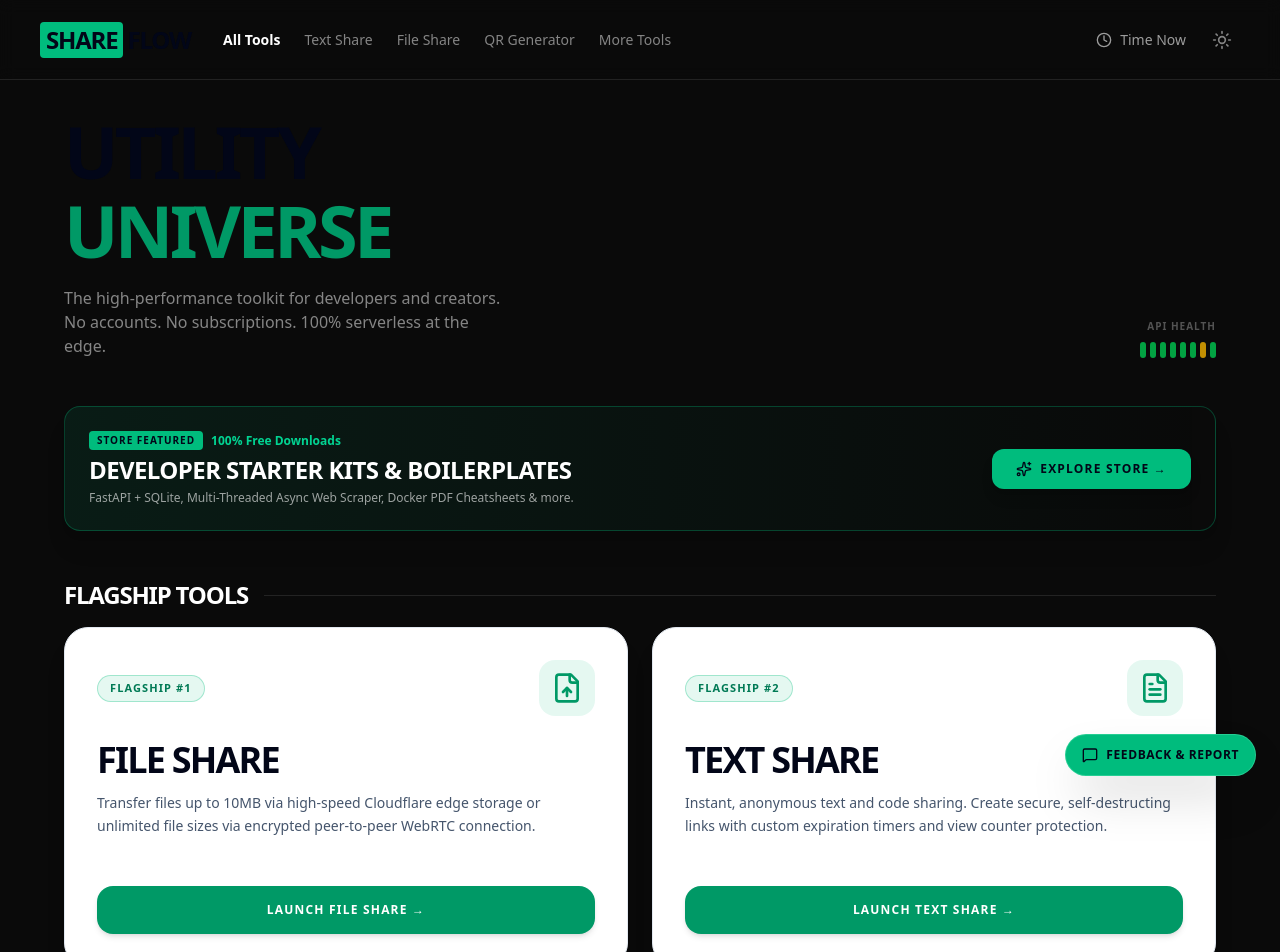
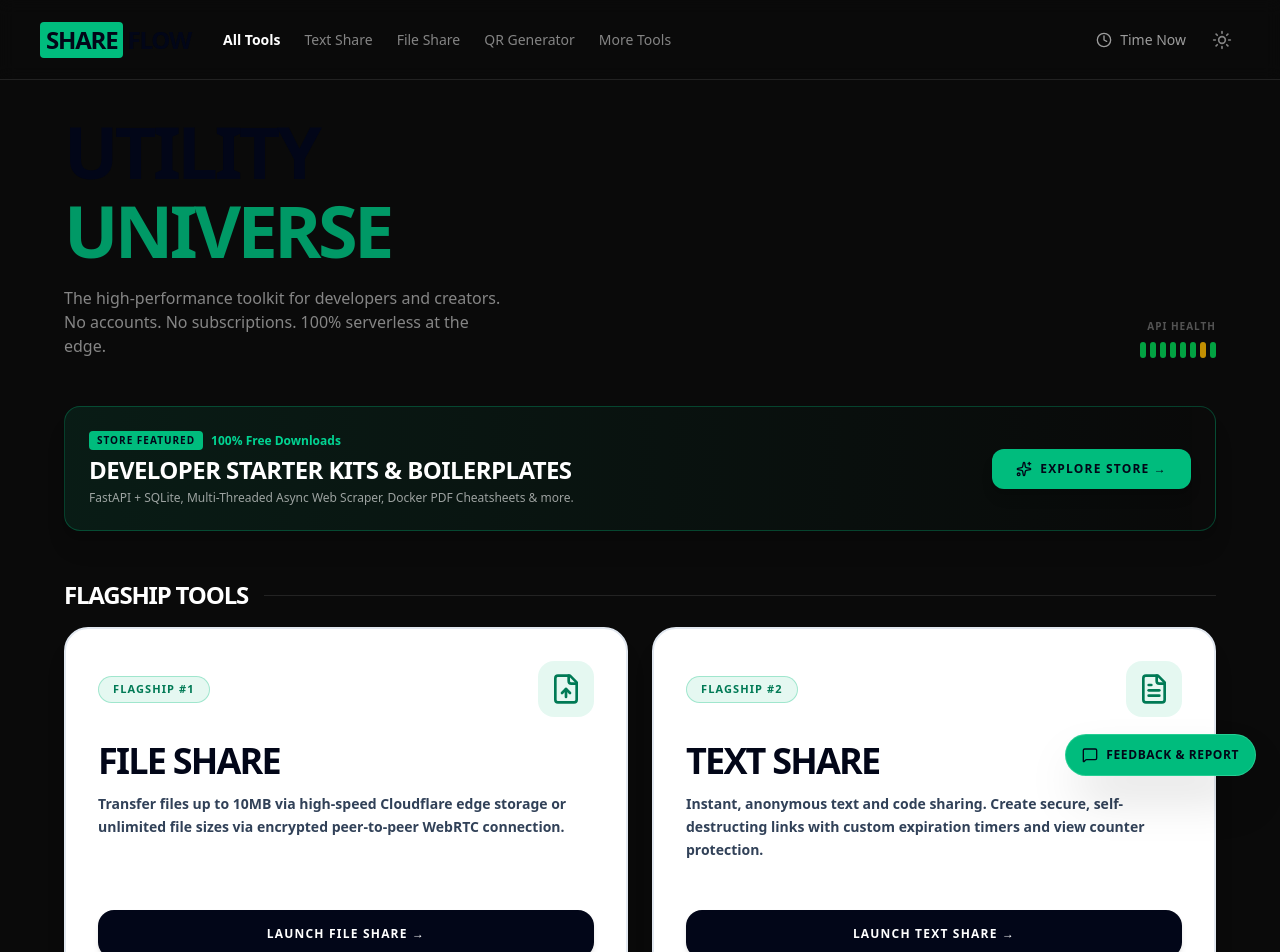
Before and after one commit to ariandesu/shareflow, a React (Vite) app: page / in a window 1280 px wide. Shown: the top 952 px of the page. Built offline with nearby package versions, Linux system fonts and the light colour scheme.

Commit message:
fix(hermes): harmonize theme toggle classes and add button text protection rule in index.css

```diff
--- a/src/index.css
+++ b/src/index.css
@@ -26,7 +26,6 @@ body.light-theme .bg-\[\#0E0E0E\],
 body.light-theme .bg-\[\#131926\],
 body.light-theme .bg-slate-900,
 body.light-theme .bg-slate-900\/60,
-body.light-theme .bg-slate-950,
 body.light-theme .bg-black\/50,
 body.light-theme .bg-black\/40,
 body.light-theme .bg-black\/20,
@@ -36,19 +35,18 @@ body.light-theme .bg-white\/10,
 body.light-theme .bg-white\/15,
 body.light-theme .bg-white\/20 {
   background-color: #FFFFFF !important;
-  border-color: #E2E8F0 !important;
+  border-color: #CBD5E1 !important;
   color: #0F172A !important;
 }
 
 /* All Text in Light Mode */
-body.light-theme h1:not(.light-theme-dark-badge *),
-body.light-theme h2:not(.light-theme-dark-badge *),
-body.light-theme h3:not(.light-theme-dark-badge *),
-body.light-theme h4:not(.light-theme-dark-badge *),
-body.light-theme p:not(.light-theme-dark-badge *),
-body.light-theme span:not(.light-theme-dark-badge *):not(.bg-emerald-500 *):not(.bg-emerald-600 *),
-body.light-theme div:not(.light-theme-dark-badge *):not(.bg-emerald-500 *):not(.bg-emerald-600 *),
-body.light-theme a:not(.light-theme-dark-badge *):not(.bg-emerald-500 *):not(.bg-emerald-600 *),
+body.light-theme h1:not(.bg-slate-950 *):not(.bg-black *),
+body.light-theme h2:not(.bg-slate-950 *):not(.bg-black *),
+body.light-theme h3:not(.bg-slate-950 *):not(.bg-black *),
+body.light-theme h4:not(.bg-slate-950 *):not(.bg-black *),
+body.light-theme p:not(.bg-slate-950 *):not(.bg-black *),
+body.light-theme span:not(.bg-emerald-500 *):not(.bg-emerald-600 *):not(.bg-slate-950 *):not(.bg-black *),
+body.light-theme div:not(.bg-emerald-500):not(.bg-emerald-600):not(.bg-slate-950):not(.bg-black),
 body.light-theme label {
   color: #0F172A !important;
 }
@@ -60,11 +58,11 @@ body.light-theme .text-white\/50,
 body.light-theme .text-white\/40,
 body.light-theme .text-white\/30,
 body.light-theme .text-white\/20 {
-  color: #475569 !important;
+  color: #334155 !important;
 }
 
 /* SVG Stroke in Light Mode */
-body.light-theme svg:not(.light-theme-dark-badge *):not(.bg-emerald-500 *):not(.bg-emerald-600 *) {
+body.light-theme svg:not(.bg-emerald-500 *):not(.bg-emerald-600 *):not(.bg-slate-950 *):not(.bg-black *) {
   stroke: #0F172A !important;
   color: #0F172A !important;
 }
@@ -87,27 +85,24 @@ body.light-theme .bg-emerald-500\/20 {
   color: #047857 !important;
 }
 
-body.light-theme .bg-emerald-500,
-body.light-theme .bg-emerald-600 {
-  background-color: #059669 !important;
+/* Button & Dark Container Text Protection Rule */
+body.light-theme .bg-slate-950,
+body.light-theme .bg-black,
+body.light-theme .bg-emerald-600,
+body.light-theme .bg-emerald-500 {
   color: #FFFFFF !important;
 }
 
-body.light-theme .bg-emerald-500 *,
-body.light-theme .bg-emerald-600 * {
-  color: #FFFFFF !important;
-  stroke: #FFFFFF !important;
-}
-
-/* Explicit Dark Badges & CTAs in Light Mode */
-body.light-theme .light-theme-dark-badge {
-  background-color: #0F172A !important;
+body.light-theme .bg-slate-950 *,
+body.light-theme .bg-black *,
+body.light-theme .bg-emerald-600 *,
+body.light-theme .bg-emerald-500 * {
   color: #FFFFFF !important;
 }
 
-body.light-theme .light-theme-dark-badge * {
-  color: #FFFFFF !important;
-  stroke: #FFFFFF !important;
+body.light-theme .bg-slate-950 p,
+body.light-theme .bg-black p {
+  color: #CBD5E1 !important;
 }
 
 /* Form Controls in Light Mode */
--- a/src/pages/Home.tsx
+++ b/src/pages/Home.tsx
@@ -482,24 +482,24 @@ export function Home() {
               initial={{ opacity: 0, y: 20 }}
               animate={{ opacity: 1, y: 0 }}
               transition={{ delay: 0.1 }}
-              className="bg-white dark:bg-[#111] border border-slate-200 dark:border-white/10 p-8 rounded-3xl flex flex-col justify-between group shadow-xl hover:shadow-emerald-500/10 transition-all"
+              className="bg-white dark:bg-[#111] border-2 border-slate-200 dark:border-white/10 p-8 rounded-3xl flex flex-col justify-between group shadow-xl hover:shadow-2xl transition-all"
             >
               <Link to="/file-share" className="flex flex-col h-full justify-between space-y-6">
                 <div>
                   <div className="flex justify-between items-center">
-                    <span className="text-[11px] font-extrabold uppercase tracking-widest bg-emerald-500/10 text-emerald-700 border border-emerald-500/30 dark:bg-emerald-500/20 dark:text-emerald-400 dark:border-emerald-500/40 px-3 py-1 rounded-full">
+                    <span className="text-[11px] font-extrabold uppercase tracking-widest bg-emerald-500/10 text-emerald-700 border border-emerald-500/30 dark:bg-emerald-500/20 dark:text-emerald-400 dark:border-emerald-500/40 px-3.5 py-1 rounded-full">
                       Flagship #1
                     </span>
                     <div className="p-3 bg-emerald-500/10 dark:bg-white/10 rounded-2xl">
-                      <FileUp className="w-8 h-8 text-emerald-600 dark:text-emerald-400" />
+                      <FileUp className="w-8 h-8 text-emerald-700 dark:text-emerald-400" />
                     </div>
                   </div>
                   <h3 className="text-4xl font-black tracking-tighter uppercase mt-6 text-slate-950 dark:text-white">File Share</h3>
-                  <p className="text-slate-600 dark:text-white/70 text-sm mt-3 font-medium leading-relaxed">
+                  <p className="text-slate-700 dark:text-white/70 text-sm mt-3 font-semibold leading-relaxed">
                     Transfer files up to 10MB via high-speed Cloudflare edge storage or unlimited file sizes via encrypted peer-to-peer WebRTC connection.
                   </p>
                 </div>
-                <div className="mt-6 w-full py-4 bg-emerald-600 text-white hover:bg-emerald-500 dark:bg-emerald-500 dark:text-slate-950 dark:hover:bg-emerald-400 font-extrabold text-center uppercase text-xs tracking-widest rounded-2xl transition-colors shadow-md">
+                <div className="mt-6 w-full py-4 bg-slate-950 text-white hover:bg-emerald-600 dark:bg-emerald-500 dark:text-slate-950 dark:hover:bg-emerald-400 font-extrabold text-center uppercase text-xs tracking-widest rounded-2xl transition-all shadow-md">
                   Launch File Share →
                 </div>
               </Link>
@@ -510,24 +510,24 @@ export function Home() {
               initial={{ opacity: 0, y: 20 }}
               animate={{ opacity: 1, y: 0 }}
               transition={{ delay: 0.2 }}
-              className="bg-white dark:bg-[#111] border border-slate-200 dark:border-white/10 p-8 rounded-3xl flex flex-col justify-between group shadow-xl hover:shadow-emerald-500/10 transition-all"
+              className="bg-white dark:bg-[#111] border-2 border-slate-200 dark:border-white/10 p-8 rounded-3xl flex flex-col justify-between group shadow-xl hover:shadow-2xl transition-all"
             >
               <Link to="/text-share" className="flex flex-col h-full justify-between space-y-6">
                 <div>
                   <div className="flex justify-between items-center">
-                    <span className="text-[11px] font-extrabold uppercase tracking-widest bg-emerald-500/10 text-emerald-700 border border-emerald-500/30 dark:bg-emerald-500/20 dark:text-emerald-400 dark:border-emerald-500/40 px-3 py-1 rounded-full">
+                    <span className="text-[11px] font-extrabold uppercase tracking-widest bg-emerald-500/10 text-emerald-700 border border-emerald-500/30 dark:bg-emerald-500/20 dark:text-emerald-400 dark:border-emerald-500/40 px-3.5 py-1 rounded-full">
                       Flagship #2
                     </span>
                     <div className="p-3 bg-emerald-500/10 dark:bg-white/10 rounded-2xl">
-                      <FileText className="w-8 h-8 text-emerald-600 dark:text-emerald-400" />
+                      <FileText className="w-8 h-8 text-emerald-700 dark:text-emerald-400" />
                     </div>
                   </div>
                   <h3 className="text-4xl font-black tracking-tighter uppercase mt-6 text-slate-950 dark:text-white">Text Share</h3>
-                  <p className="text-slate-600 dark:text-white/70 text-sm mt-3 font-medium leading-relaxed">
+                  <p className="text-slate-700 dark:text-white/70 text-sm mt-3 font-semibold leading-relaxed">
                     Instant, anonymous text and code sharing. Create secure, self-destructing links with custom expiration timers and view counter protection.
                   </p>
                 </div>
-                <div className="mt-6 w-full py-4 bg-emerald-600 text-white hover:bg-emerald-500 dark:bg-emerald-500 dark:text-slate-950 dark:hover:bg-emerald-400 font-extrabold text-center uppercase text-xs tracking-widest rounded-2xl transition-colors shadow-md">
+                <div className="mt-6 w-full py-4 bg-slate-950 text-white hover:bg-emerald-600 dark:bg-emerald-500 dark:text-slate-950 dark:hover:bg-emerald-400 font-extrabold text-center uppercase text-xs tracking-widest rounded-2xl transition-all shadow-md">
                   Launch Text Share →
                 </div>
               </Link>
```
